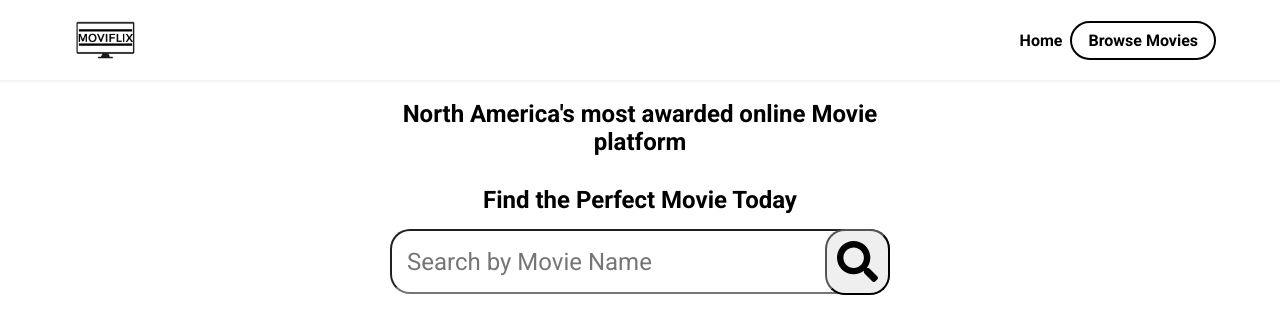
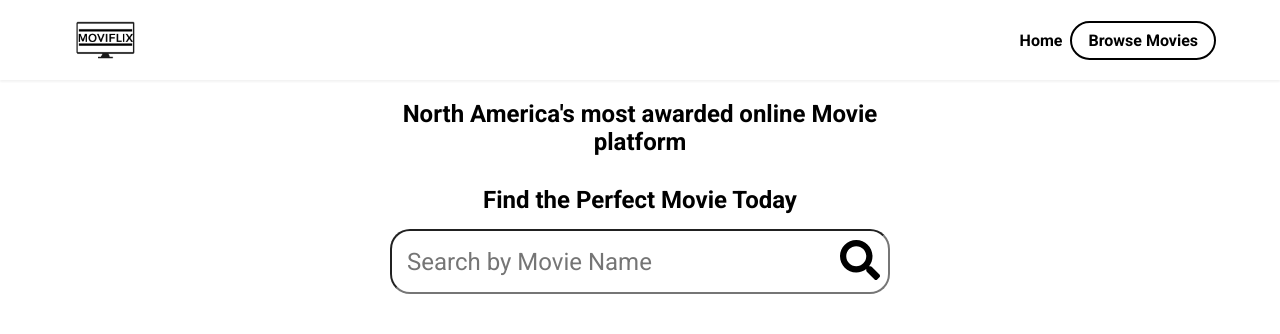
Before and after one commit to SethDimmer123/movie-api-react-app, a React (Create React App) app: page / in a window 1280 px wide. Shown: the top 334 px of the page. Built offline with nearby package versions, Linux system fonts and the light colour scheme.

Commit message:
initial commit

```diff
--- a/src/index.css
+++ b/src/index.css
@@ -118,9 +118,11 @@ ul {
     margin-top: 15px;
     position: absolute;
     right: 0;
-    font-size: 5px;
-    border-radius: 20px;
+    /* border-radius: 20px; */
     width: 100%;
-    max-width: 65px;
+    max-width: 60px;
     padding: 10px;
+    border-color: black;
+    background-color: transparent;
+    border: none;
   }
```
Also changed, not shown: src/assets/undraw.svg (added).
